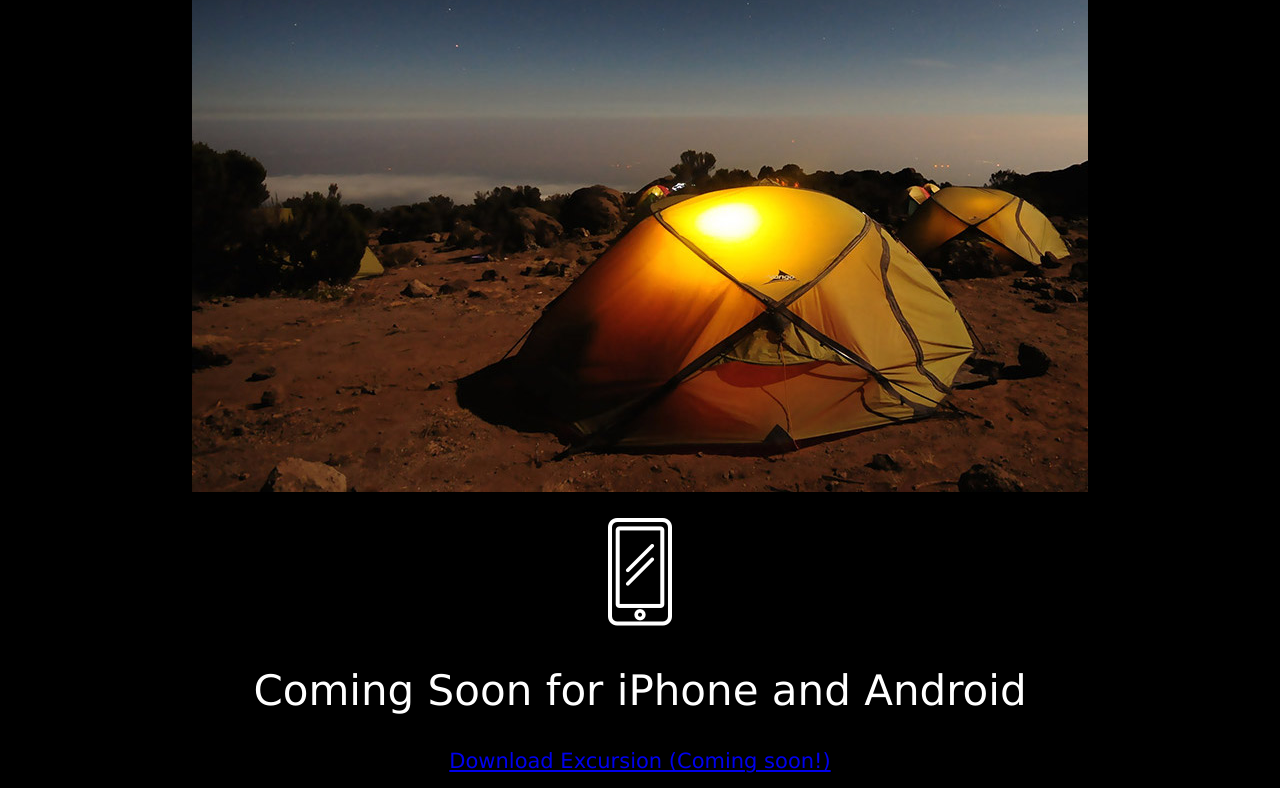
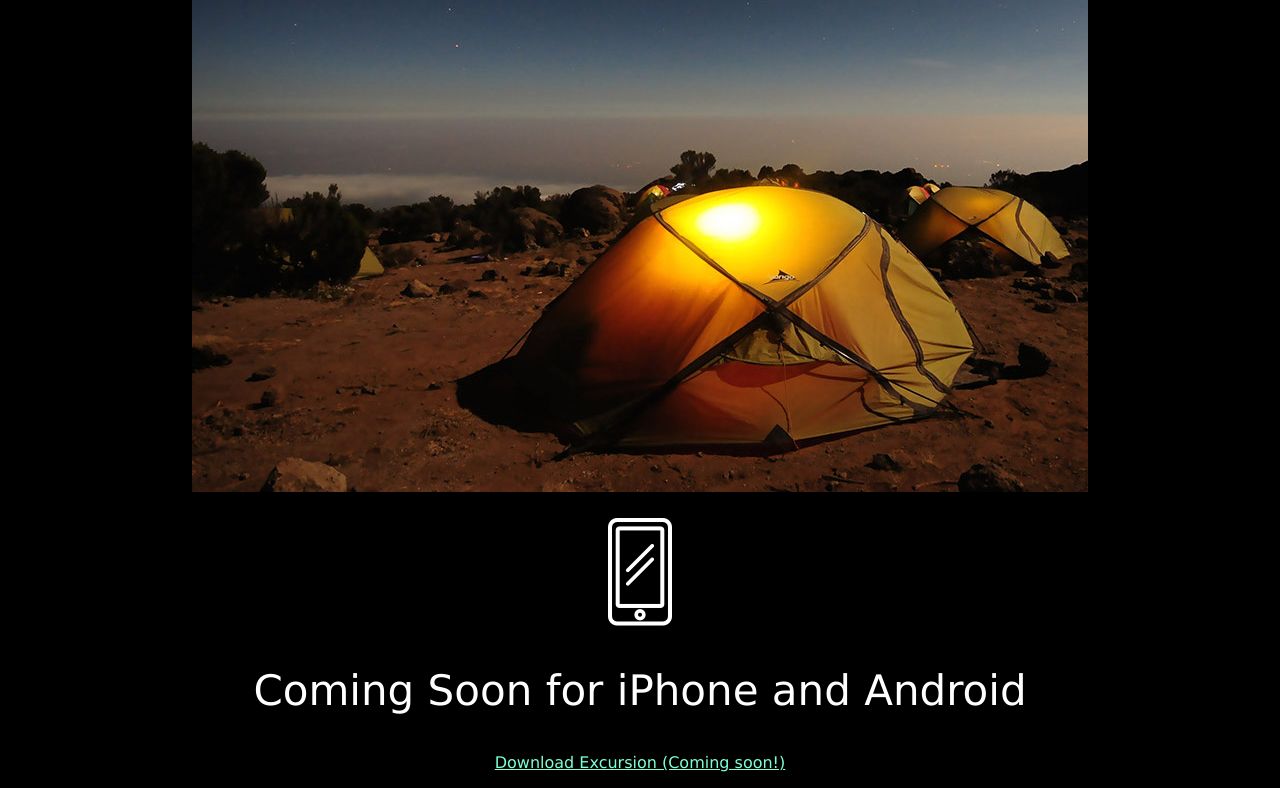
Before and after one commit to MistyCanCode/excursion, a plain HTML site: page index.html in a window 1280 px wide. Shown: the part 523-1311 px from the top of the page. Drawn offline with Linux system fonts and the light colour scheme.

Commit message:
Update style.css

```diff
--- a/resources/css/style.css
+++ b/resources/css/style.css
@@ -5,7 +5,7 @@ body {
     color: white;
 }
 
-.cta {
+.aqua {
     color: Aquamarine;
     font-size: 16px;
 }
```
